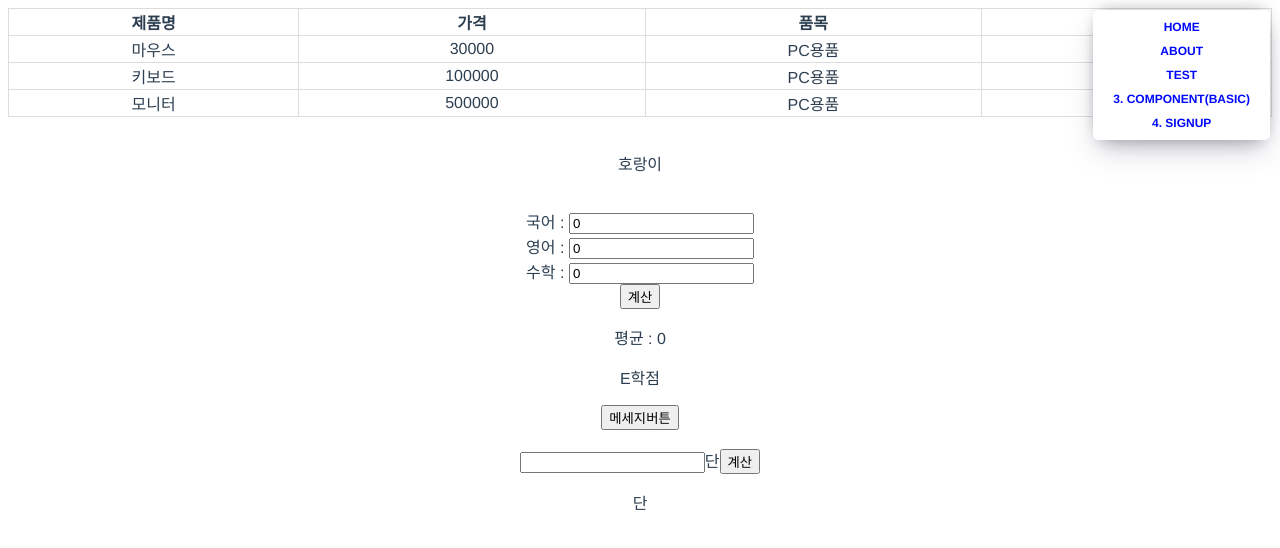
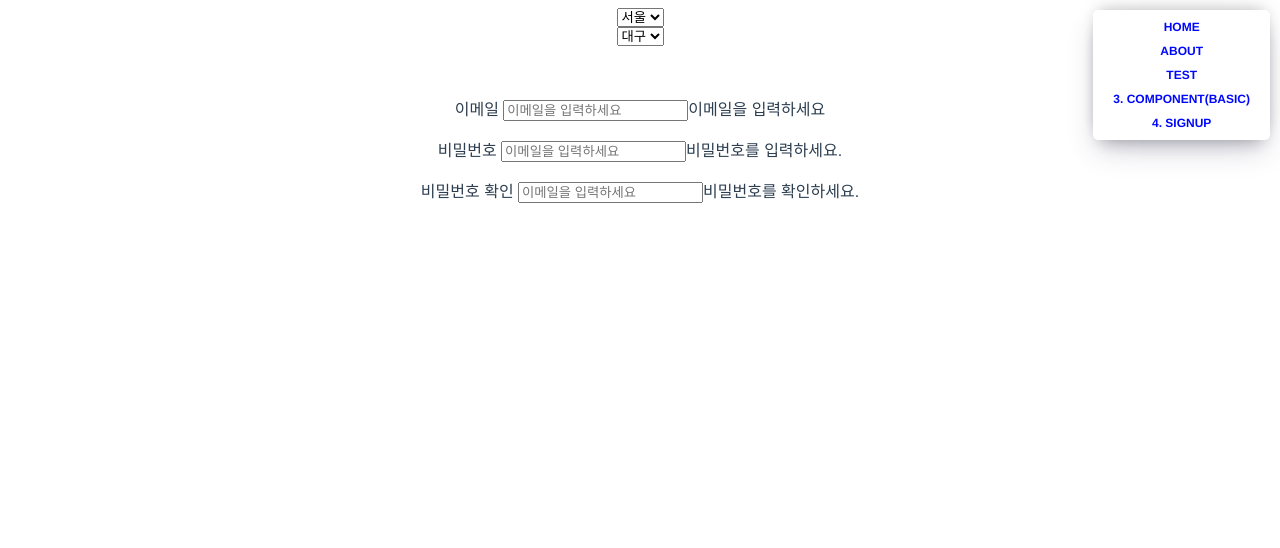
Before and after one commit to Jammomu/Vue_project01, a Vue app: page /test in a window 1280 px wide. Shown: the top 548 px of the page. Built offline with nearby package versions, Linux system fonts and the light colour scheme.

Commit message:
이메일,비번 입력

```diff
--- a/src/views/TestView.vue
+++ b/src/views/TestView.vue
@@ -1,52 +1,43 @@
 <template>
   <div class="">
-    <table>
-      <thead>
-        <th>제품명</th>
-        <th>가격</th>
-        <th>품목</th>
-        <th>배송료</th>
-      </thead>
-      <tbody>
-        <tr v-for="(item, index) in goods" v-bind:key="index">
-          <td>{{item.name}}</td>
-          <td>{{item.price}}</td>
-          <td>{{item.category}}</td>
-          <td>{{item.delivery}}</td>
-        </tr>
-      </tbody>
-    </table>
+    <select name="" id="">
+      <option value="서울">서울</option>
+      <option value="부산">부산</option>
+      <option value="대구">대구</option>
+      <option value="수원">수원</option>
+    </select>
     <br>
 
-    <p v-if="true">호랑이</p>
-    <p v-if="false">사자</p>
+    <select v-model="city" @change="changeCity">
+      <option value="서울">서울</option>
+      <option value="부산">부산</option>
+      <option value="대구">대구</option>
+      <option value="수원">수원</option>
+    </select>
+    <br>
+    <p>{{message}}</p>
     <br>
 
     <div>
-      <label>국어 : <input type="number" v-model="kor"></label><br>
-      <label>영어 : <input type="number" v-model="eng"></label><br>
-      <label>수학 : <input type="number" v-model="math"></label><br>
-      <button v-on:click="showScore">계산</button>
-      <p>평균 : {{totalScore}}</p>
-      <p v-if="totalScore >= 90">A학점</p>
-      <p v-else-if="totalScore >= 80">B학점</p>
-      <p v-else-if="totalScore >= 70">C학점</p>
-      <p v-else-if="totalScore >= 60">D학점</p>
-      <p v-else>E학점</p>
+      <p>
+        <label>이메일
+          <input type="text" placeholder="이메일을 입력하세요" v-model="emailValue" @input="changeEmail">
+        </label>
+        <span>{{msgEmail}}</span>
+      </p>
+      <p>
+        <label>비밀번호
+          <input type="text" placeholder="이메일을 입력하세요" v-model="pwd1" @input="changePwd">
+        </label>
+        <span>{{msgPwd1}}</span>
+      </p>
+      <p>
+        <label>비밀번호 확인
+          <input type="text" placeholder="이메일을 입력하세요" v-model="pwd2" @input="changePwd2">
+        </label>
+        <span>{{msgPwd2}}</span>
+      </p>
     </div>
-
-    <div>
-      <button v-on:click="showMsg">메세지버튼</button>
-    </div>
-    <br>
-
-    <div>
-      <label><input type="number" v-model="ndan">단</label>
-      <button v-on:click="calculate_btn">계산</button>
-      <p>{{ndan}}단</p>
-      <p v-for="(item, index) in dan" :key="index">{{item}}</p>
-    </div>
-
   </div>
 </template>
 
@@ -58,46 +49,98 @@ export default {
   },
   data() {
     return {
-      goods: [
-        {'name': '마우스', price: 30000, 'category': 'PC용품', 'delivery': 2500},
-        {'name': '키보드', price: 100000, 'category': 'PC용품', 'delivery': 2500},
-        {'name': '모니터', price: 500000, 'category': 'PC용품', 'delivery': 2500},
-      ],
+      city: '대구',
+      message: '',
 
-      score: 0,
-      kor: 0,
-      eng: 0,
-      math: 0,
-      totalScore: 0,
-      ndan: '',
-      dan: [],
+      msgEmail:'이메일을 입력하세요',
+      pwd1: '',
+      pwd2: '',
+      msgPwd1: '비밀번호를 입력하세요.',
+      msgPwd2: '비밀번호를 확인하세요.',
     };
   },
   methods: {
-    showMsg(){
-      alert('메세지 전송');
+    changeCity(){
+      switch(this.city){
+        case '서울':
+          this.message= '안녕하세요. 반갑습니다.';
+          break;
+        case '부산':
+          this.message= '안녕하십니꺼. 반갑습니더.';
+          break;
+        case '대구':
+          this.message= '안녕하십니까. 반갑습니다.';
+          break;
+        case '수원':
+          this.message= '안녕하세요. 반갑습니다.';
+          break;
+        default:
+          this.message= '안녕하세요. 반갑습니다.';
+      }
     },
 
-    showScore(){
-      this.totalScore = (this.kor + this.eng + this.math)/3;
+    changeEmail(){
+      // this.emailValue이 이메일 형식에 맞는지 체크
+      const emailExp =  /^[^\s@]+@[^\s@]+\.[^\s@]+$/; //문자열 + @ + 문자열 + . + 문자열
+      if(this.emailValue.length == 0){
+        this.msgEmail='이메일을 입력하세요';
+      } else if (emailExp.test(this.emailValue) == true ) {
+        this.msgEmail = '정상적인 이메일 주소입니다.';
+      } else {
+        this.msgEmail = '이메일 주소가 올바르지 않습니다.';
+      }
     },
 
-    calculate_btn(){
-      this.dan=[]; // 결과값 초기화
-      for(let n = 2; n < 10; n++){
-        this.dan.push(`${this.ndan} * ${n} = ${this.ndan * n}`);
+    checkPwd(pwd){
+      let msg = '';
+      const pwdLength = this.pwd1.length;
+      const hasWord = /[a-z A-Z]/.test(pwd);
+      const hasNum = /[\d]/.test(pwd);
+      const hasForbid = /[@#]/.test(pwd);
+
+      if(pwdLength < 8){
+        msg = '비밀번호는 8자리 이상이어야 합니다.';
       }
+      else if(!hasWord){
+        msg = '비밀번호에는 문자가 포함되어야 합니다.';
+      }
+      else if(!hasNum){
+        msg = '비밀번호에는 숫자가 포함되어야 합니다.';
+      }
+      else if(hasForbid){
+        msg = '@, #은 사용할 수 없습니다.';
+      }
+      else{
+        msg = '';
+      }
+
+      return msg;
+    },
+
+    changePwd(){
+      let msg = this.checkPwd(this.pwd1);
+      if(msg === ''){
+        msg = '비밀번호가 유효합니다.';
+      }
+      this.msgPwd1 = msg;
+    },
+
+    changePwd2(){
+      let msg = this.checkPwd(this.pwd2);
+      if(msg == ''){
+        if(this.pwd1 === this.pwd2){
+          msg = '비밀번호가 일치합니다.';
+        }
+        else{
+          msg = '비밀번호가 일치하지 않습니다.';
+        }
+      }
+      this.msgPwd2 = msg;
     },
   }
 };
 </script>
 
 <style scoped>
-table{
-  width: 100%;
-  border-collapse: collapse;
-}
-th, td{
-  border: 1px solid #ddd;
-}
+
 </style>
```
